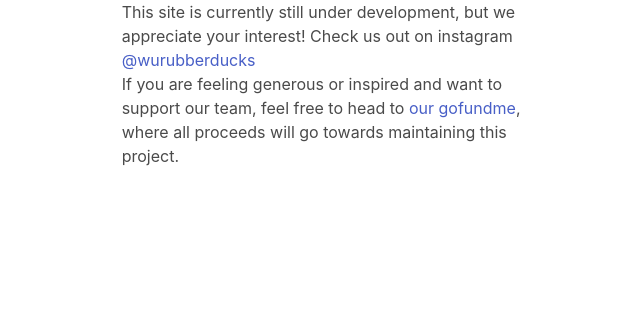
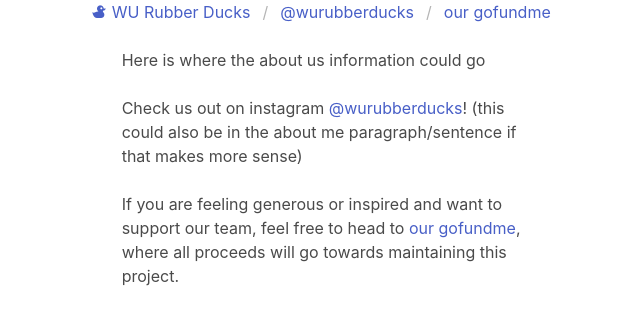
Before and after one commit to seanwho42/quackers-query, a Flask app: page / in a window 1280 px wide. Shown: the top 325 px of the page, without its empty margins (313-953 px from the left). Run offline with Flask 3, Linux system fonts and the light colour scheme; some libraries are stand-ins or nearby versions.

Commit message:
add navbar and duck icon

```diff
--- a/templates/base.html
+++ b/templates/base.html
@@ -4,12 +4,19 @@
     <meta charset="UTF-8">
     <meta name="viewport" content="width=device-width, initial-scale=1">
     <link rel="stylesheet" href="https://cdn.jsdelivr.net/npm/bulma@0.9.4/css/bulma.min.css">
+    <link rel="stylesheet" href="https://cdn.jsdelivr.net/npm/@mdi/font@7.1.96/css/materialdesignicons.min.css">
     <title>Welcome to WU Rubber Ducks!</title>
 </head>
 <body>
+    <nav class="breadcrumb is-centered" aria-label="breadcrumbs">
+        <ul>
+            <li><a href="/"><span class="mdi mdi-duck mdi-flip-h">&nbsp;</span>WU Rubber Ducks</a></li>
+            <li><a href="https://www.instagram.com/wurubberducks/">@wurubberducks</a></li>
+            <li><a href="https://gofund.me/dfa08205">our gofundme</a></li>
+        </ul>
+    </nav>
     <div class="columns is-centered">
-            {% block content %} {% endblock %}
-        </div>
+        {% block content %} {% endblock %}
     </div>
 </body>
 </html>
--- a/templates/index.html
+++ b/templates/index.html
@@ -2,13 +2,16 @@
 
 {% block content %}
 <div class="column is-three-quarters-mobile is-two-thirds-tablet is-half-desktop is-one-third-widescreen is-one-quarter-fullhd">
-    <p>
-        This site is currently still under development, but we appreciate your interest!
-        Check us out on instagram <a href="https://www.instagram.com/wurubberducks/">@wurubberducks</a>
-    </p>
-    <p>
+    <div class="block">
+        Here is where the about us information could go
+    </div>
+    <div class="block">
+        Check us out on instagram <a href="https://www.instagram.com/wurubberducks/">@wurubberducks</a>!
+        (this could also be in the about me paragraph/sentence if that makes more sense)
+    </div>
+    <div class="block">
         If you are feeling generous or inspired and want to support our team, feel free to head to
         <a href="https://gofund.me/dfa08205">our gofundme</a>, where all proceeds will go towards maintaining this project.
-    </p>
+    </div>
 </div>
 {% endblock %}
```
